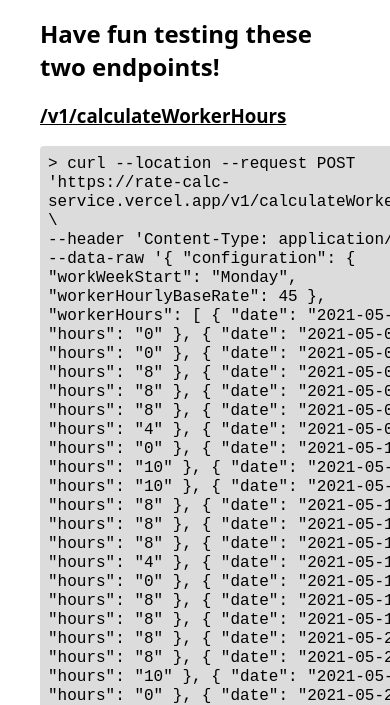
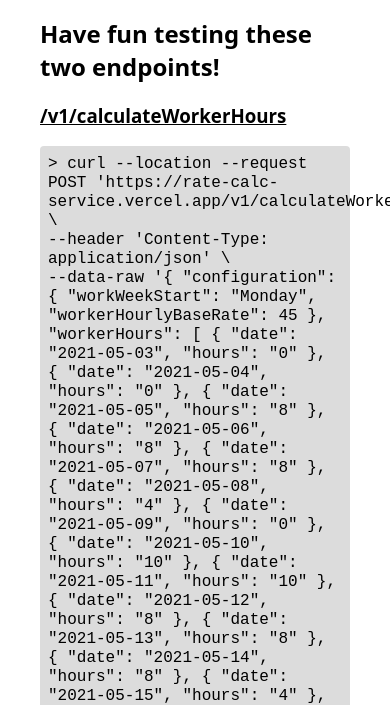
Before and after one commit to jcristol/rate-calc-service, a website: page public/index.html in a window 390 px wide. Shown: the part 140-845 px from the top of the page. Drawn offline with Linux system fonts and the light colour scheme.

Commit message:
remove styles for mobile

```diff
--- a/public/styles.css
+++ b/public/styles.css
@@ -14,8 +14,6 @@
   background-color: #DCDCDC;
   border-radius: 4px;
   padding: 0.5rem;
-  width: auto;
-  display: inline-block;
 }
 
 
```
